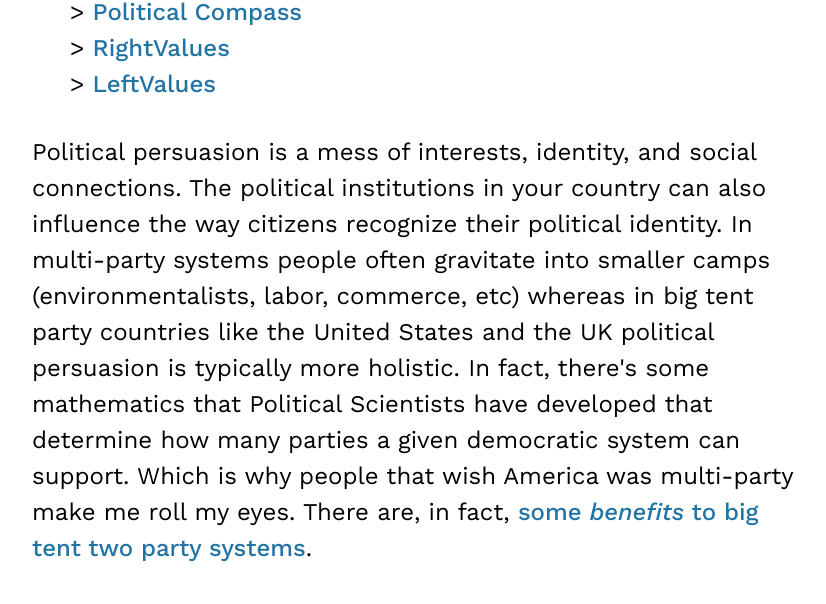
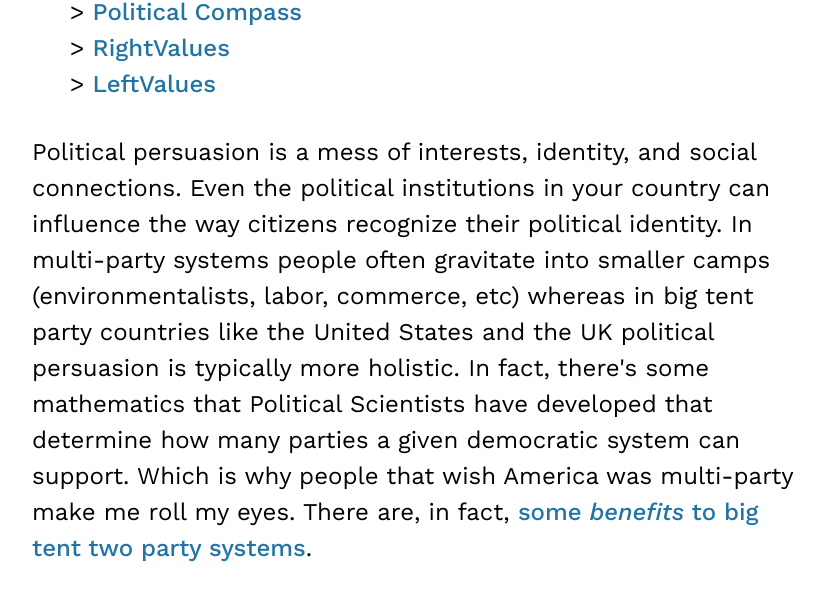
Before and after one commit to malan88/standingwater, a Gatsby site: page /210717-power-and-politics/ in a window 1280 px wide. Shown: the part 2408-3012 px from the top of the page, without its empty margins (224-1050 px from the left). Built offline with nearby package versions, Linux system fonts and the light colour scheme; Gatsby itself is replaced by a stand-in of ours; some packages are replaced by stand-ins of ours.

Commit message:
Rewording

```diff
--- a/src/markdown/posts/210717-power-and-politics.md
+++ b/src/markdown/posts/210717-power-and-politics.md
@@ -54,7 +54,7 @@ of my results from different tests:
 - [LeftValues][22]
 
 Political persuasion is a mess of interests, identity, and social connections.
-The political institutions in your country can also influence the way citizens
+Even the political institutions in your country can influence the way citizens
 recognize their political identity. In multi-party systems people often
 gravitate into smaller camps (environmentalists, labor, commerce, etc) whereas
 in big tent party countries like the United States and the UK political
```
